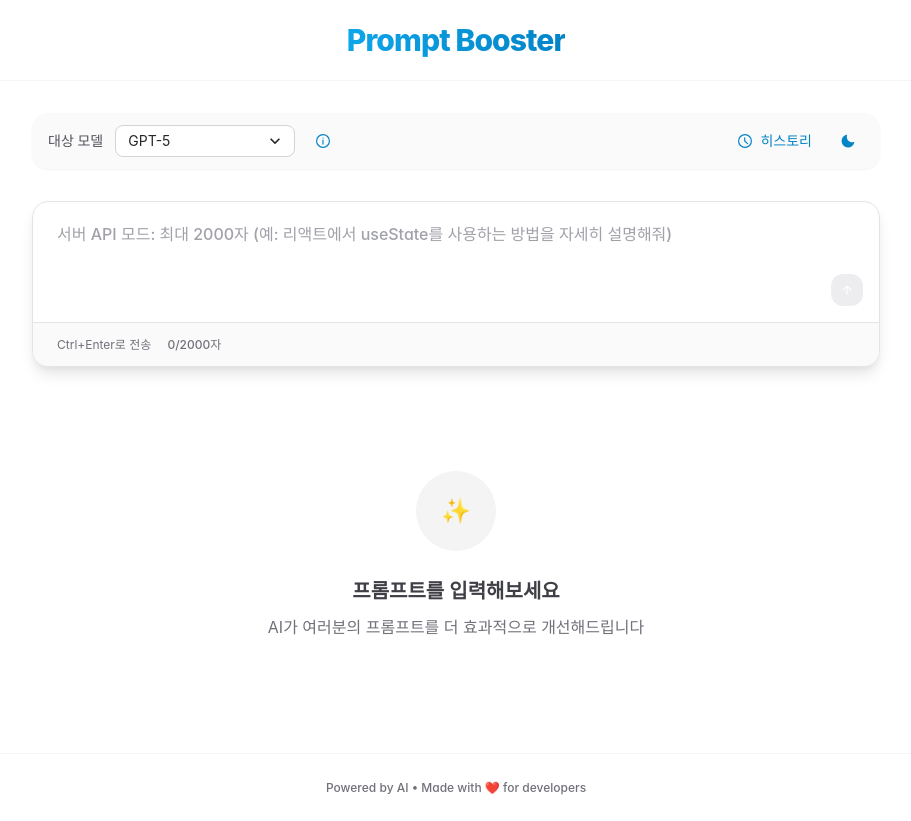
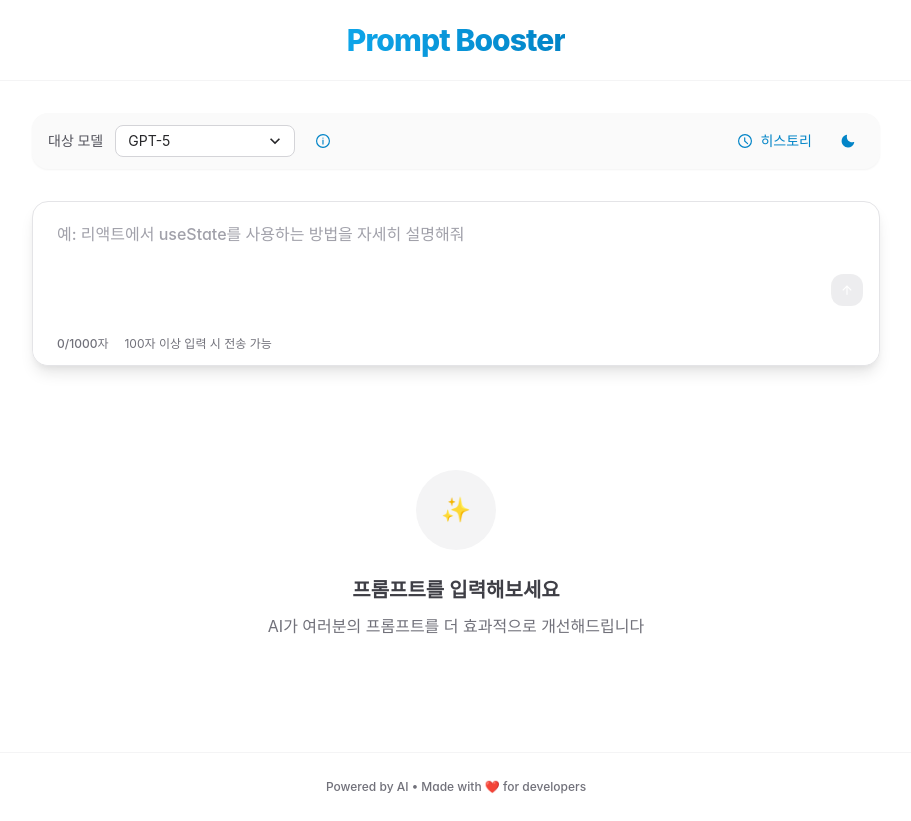
Before and after one commit to garyjeong/prompt-booster, a Next.js app: page / in a window 1280 px wide. Shown: the whole page, without its empty margins (184-1095 px from the left). Built offline with nearby package versions, Linux system fonts and the light colour scheme.

Commit message:
feat: 전송 버튼 상시 표시 및 100자 이상 활성화, 최대 1000자 제한

```diff
--- a/src/components/PromptInput.tsx
+++ b/src/components/PromptInput.tsx
@@ -1,10 +1,8 @@
-import { useIsDemoMode } from '@/context/ApiKeyContext';
 import { ArrowUpIcon } from '@chakra-ui/icons';
 import {
     Box,
     HStack,
     IconButton,
-    Progress,
     Text,
     Textarea,
     Tooltip,
@@ -18,62 +16,34 @@ interface PromptInputProps {
   isLoading?: boolean;
 }
 
-const DEMO_MODE_MAX_LENGTH = 2000; // 서버 API 모드 최대 글자 수 (API 라우트와 동일)
+const MAX_LENGTH = 1000;
+const MIN_LENGTH = 100;
 
 const PromptInput = memo(function PromptInput({ onSubmit, isLoading = false }: PromptInputProps) {
   const [prompt, setPrompt] = useState('');
-  const isDemoMode = useIsDemoMode();
   const bgColor = useColorModeValue('white', 'gray.800');
   const borderColor = useColorModeValue('gray.200', 'gray.600');
 
-  // Alert 색상들 (조건부 렌더링 밖에서 미리 정의)
-  const alertBg = useColorModeValue('blue.50', 'blue.900');
-  const alertBorderColor = useColorModeValue('blue.200', 'blue.700');
-  const progressBg = useColorModeValue('gray.200', 'gray.600');
-
-  // 데모 모드에서 입력 제한 처리 (useCallback으로 최적화)
+  // 입력 길이 제한 처리
   const handlePromptChange = useCallback((e: React.ChangeEvent<HTMLTextAreaElement>) => {
     const newValue = e.target.value;
-
-    if (isDemoMode && newValue.length > DEMO_MODE_MAX_LENGTH) {
-      // 데모 모드에서는 최대 글자 수 제한
-      return;
-    }
-
-    setPrompt(newValue);
-  }, [isDemoMode]);
+    setPrompt(newValue.length > MAX_LENGTH ? newValue.slice(0, MAX_LENGTH) : newValue);
+  }, []);
 
   const handleSubmit = useCallback(() => {
-    if (prompt.trim() && onSubmit) {
+    if (onSubmit && prompt.trim().length >= MIN_LENGTH) {
       onSubmit(prompt.trim());
     }
   }, [prompt, onSubmit]);
 
-  const handleKeyDown = useCallback((e: React.KeyboardEvent) => {
-    if (e.key === 'Enter' && (e.ctrlKey || e.metaKey)) {
-      e.preventDefault();
-      handleSubmit();
-    }
-  }, [handleSubmit]);
-
   // 현재 글자 수와 진행률 계산 (useMemo로 최적화)
   const currentLength = prompt.length;
-
-  const progressValue = useMemo(() =>
-    isDemoMode ? (currentLength / DEMO_MODE_MAX_LENGTH) * 100 : 0,
-    [isDemoMode, currentLength]
-  );
-
-  const isNearLimit = useMemo(() =>
-    isDemoMode && currentLength > DEMO_MODE_MAX_LENGTH * 0.8,
-    [isDemoMode, currentLength]
-  );
+  const isNearLimit = useMemo(() => currentLength > MAX_LENGTH * 0.9, [currentLength]);
+  const canSubmit = useMemo(() => currentLength >= MIN_LENGTH, [currentLength]);
 
   const placeholderText = useMemo(() =>
-    isDemoMode
-      ? `서버 API 모드: 최대 ${DEMO_MODE_MAX_LENGTH}자 (예: 리액트에서 useState를 사용하는 방법을 자세히 설명해줘)`
-      : "예: 리액트에서 useState를 사용하는 방법을 자세히 설명해줘",
-    [isDemoMode]
+    "예: 리액트에서 useState를 사용하는 방법을 자세히 설명해줘",
+    []
   );
 
   return (
@@ -101,7 +71,6 @@ const PromptInput = memo(function PromptInput({ onSubmit, isLoading = false }: P
             <Textarea
               value={prompt}
               onChange={handlePromptChange}
-              onKeyDown={handleKeyDown}
               placeholder={placeholderText}
               minHeight="120px"
               maxHeight="300px"
@@ -127,7 +96,7 @@ const PromptInput = memo(function PromptInput({ onSubmit, isLoading = false }: P
             {/* 통합된 전송 버튼 */}
             <Box position="absolute" bottom={4} right={4}>
               <Tooltip
-                label={prompt.trim() ? "프롬프트 개선하기" : "프롬프트를 입력해주세요"}
+                label={canSubmit ? "프롬프트 개선하기" : `${MIN_LENGTH}자 이상 입력해주세요`}
                 hasArrow
               >
                 <IconButton
@@ -135,14 +104,14 @@ const PromptInput = memo(function PromptInput({ onSubmit, isLoading = false }: P
                   icon={<ArrowUpIcon />}
                   onClick={handleSubmit}
                   isLoading={isLoading}
-                  isDisabled={!prompt.trim() || isLoading}
+                  isDisabled={!canSubmit || isLoading}
                   size="sm"
                   colorScheme="brand"
                   borderRadius="xl"
-                  bg={prompt.trim() ? "brand.500" : "gray.300"}
+                  bg={canSubmit ? "brand.500" : "gray.300"}
                   color="white"
                   _hover={{
-                    bg: prompt.trim() ? "brand.600" : "gray.400",
+                    bg: canSubmit ? "brand.600" : "gray.400",
                     transform: "scale(1.05)"
                   }}
                   _active={{
@@ -161,39 +130,18 @@ const PromptInput = memo(function PromptInput({ onSubmit, isLoading = false }: P
             direction={{ base: 'column', sm: 'row' }}
             px={6}
             py={3}
-            bg={useColorModeValue('gray.50', 'gray.700')}
-            borderTop="1px"
-            borderColor={borderColor}
+            bg={bgColor}
             spacing={{ base: 2, sm: 4 }}
             flexWrap="wrap"
           >
             <HStack spacing={4} flexWrap="wrap">
-              <Text fontSize="xs" color="gray.500">
-                Ctrl+Enter로 전송
+              <Text fontSize="xs" color={isNearLimit ? "orange.500" : "gray.500"} fontWeight="medium">
+                {currentLength}/{MAX_LENGTH}자
               </Text>
-              {isDemoMode && (
-                <Text
-                  fontSize="xs"
-                  color={isNearLimit ? "orange.500" : "gray.500"}
-                  fontWeight="medium"
-                >
-                  {currentLength}/{DEMO_MODE_MAX_LENGTH}자
-                </Text>
-              )}
+              <Text fontSize="xs" color={canSubmit ? "brand.600" : "gray.500"}>
+                {canSubmit ? '전송 가능' : `${MIN_LENGTH}자 이상 입력 시 전송 가능`}
+              </Text>
             </HStack>
-
-            {/* 캐릭터 제한 프로그레스 (데모 모드에서만) */}
-            {isDemoMode && (
-              <Box w={{ base: '0', xs: '60px', sm: '80px' }} display={{ base: 'none', xs: 'block' }}>
-                <Progress
-                  value={progressValue}
-                  size="sm"
-                  colorScheme={isNearLimit ? "orange" : "brand"}
-                  borderRadius="full"
-                  bg={progressBg}
-                />
-              </Box>
-            )}
           </HStack>
         </VStack>
       </Box>
```
